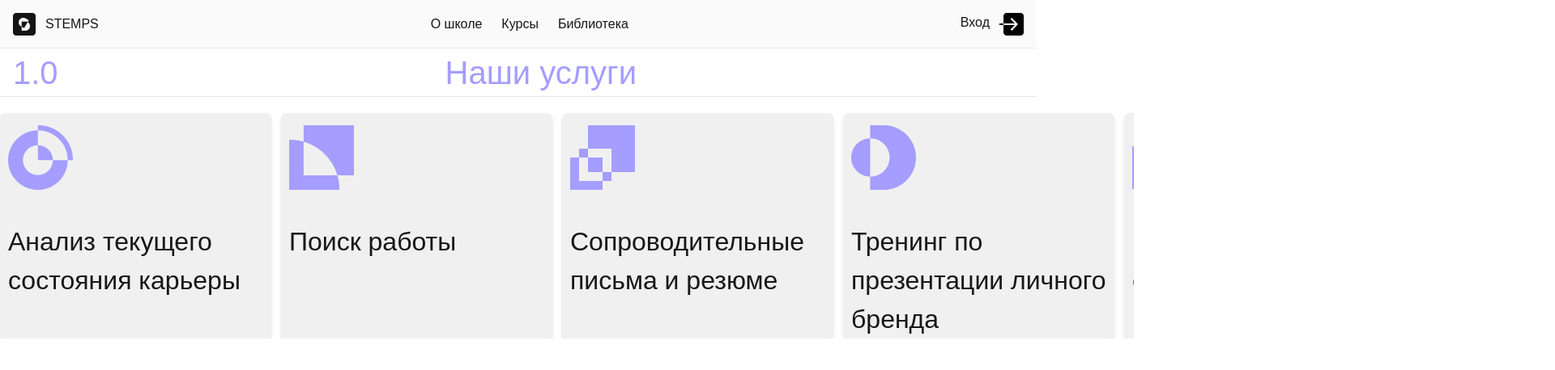
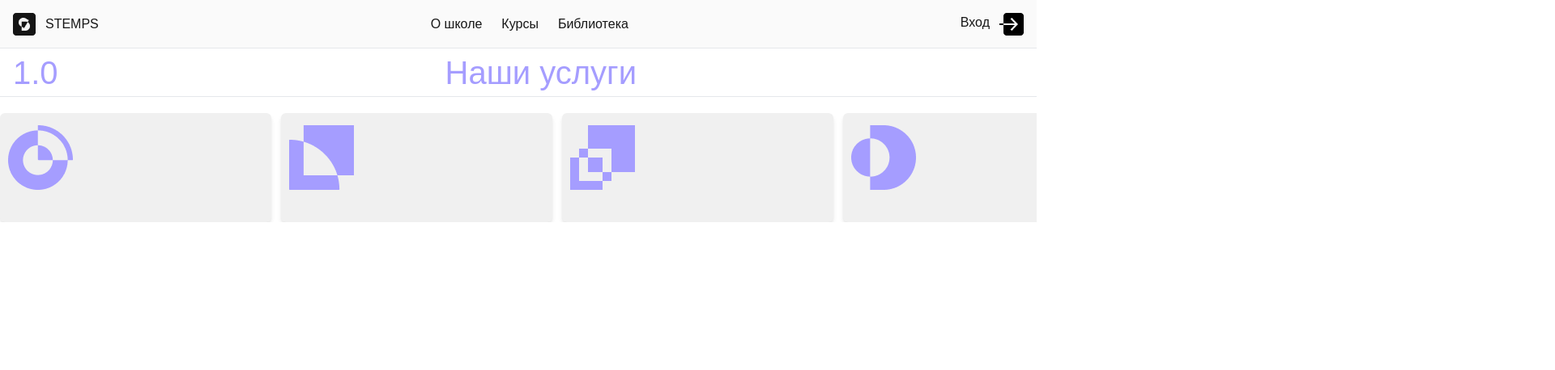
Before and after one commit to Zaven477/Slider, a Next.js app: page / in a window 1280 px wide. Shown: the top 458 px of the page at 81% size, 1920 px wide, since content can reach past the window. Built offline with nearby package versions, Linux system fonts and the light colour scheme.

Commit message:
changing styles in the slider

```diff
--- a/app/components/Slider/Slider.tsx
+++ b/app/components/Slider/Slider.tsx
@@ -3,6 +3,7 @@
 import Image from "next/image";
 import { sliders } from "./utils";
 import { useState } from "react";
+import { ResponsiveSlider } from "./ResponsiveSlider";
 
 export const Slider = () => {
   const [currentIndex, setCurrentIndex] = useState<number>(0);
@@ -21,7 +22,7 @@ export const Slider = () => {
   };
 
   return (
-    <div className="mx-auto w-[1400px] flex gap-3 overflow-hidden">
+    <div className="mx-auto max-w-[1400px] flex gap-3 overflow-hidden">
       <div
         className="flex gap-3 duration-[2000ms]"
         style={{ transform: `translateX(-${currentIndex * 66}%)` }}
@@ -30,19 +31,20 @@ export const Slider = () => {
           return (
             <div
               key={slide.id}
-              className="shadow-md w-[335px] mt-[20px] rounded-md bg-[rgba(240,240,240,1)] cursor-pointer"
+              className="shadow-md w-[335px] mt-[20px] rounded-md bg-[rgba(240,240,240,1)] cursor-pointer hidden md:flex"
               onClick={nextSlider}
             >
               <div className="ml-[10px]">
                 <Image src={slide.src} alt="exclude1" className="mt-[15px]" />
                 <div className="text-[32px] font-normal w-[330px] mt-[40px]">
-                  {slide.text}
+                  {slide.title}
                 </div>
               </div>
             </div>
           );
         })}
       </div>
+      <ResponsiveSlider />
     </div>
   );
 };
```
